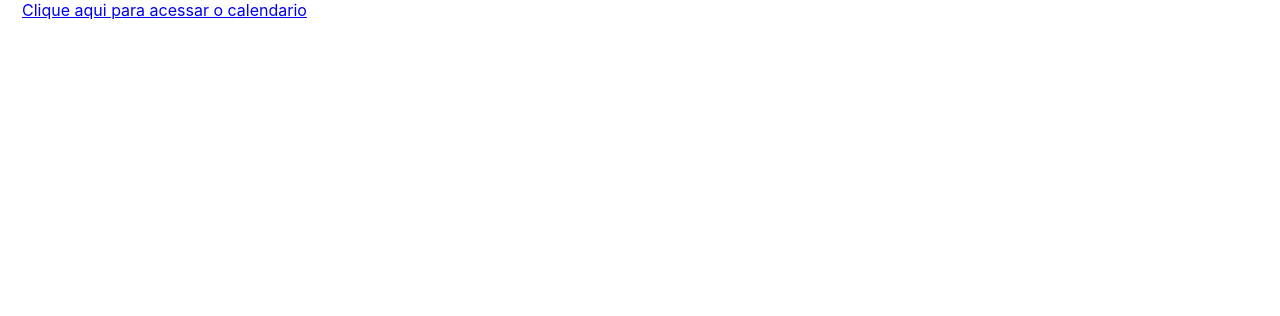
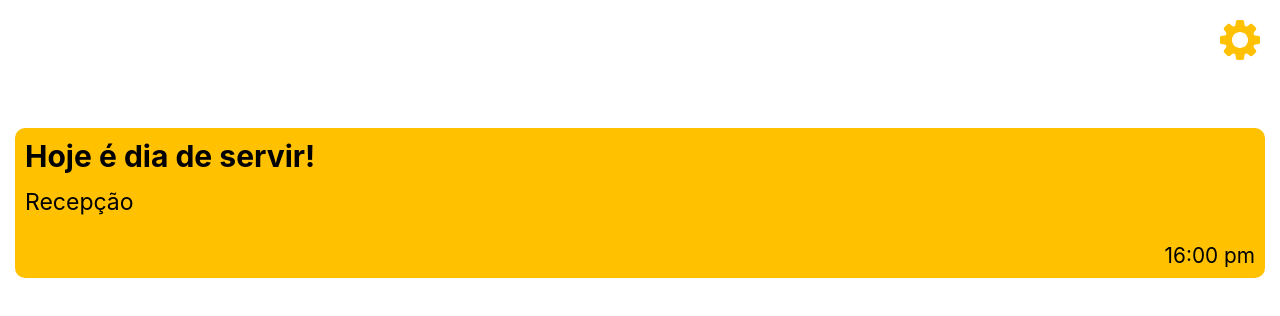
Before and after one commit to gustavobraga1001/operarios-react, a React (Vite) app: page / in a window 1280 px wide. Shown: the top 316 px of the page. Built offline with nearby package versions, Linux system fonts and the light colour scheme.

Commit message:
update tela home

```diff
--- a/package.json
+++ b/package.json
@@ -15,6 +15,7 @@
     "react-calendar": "^5.0.0",
     "react-dom": "^18.3.1",
     "react-router-dom": "^6.24.0",
+    "styled-components": "^6.1.11",
     "vite-plugin-pwa": "^0.20.0"
   },
   "devDependencies": {
--- a/src/components/Header/Header.css
+++ b/src/components/Header/Header.css
@@ -9,7 +9,7 @@
 .img-user {
   width: 100px;
   height: 100px;
-  background-color: #FFC100;
+  background-color: #ffc100;
   border-radius: 50%;
   display: flex;
   color: black;
@@ -21,11 +21,14 @@
   /* padding: 5px; */
 }
 
+.img-user p {
+  margin: 0;
+}
+
 .name-user {
   color: white;
   font-weight: bold;
 }
-
 
 .back {
   display: flex;
--- /dev/null
+++ b/src/components/Saudacao/Saudacao.css
@@ -0,0 +1,44 @@
+/* src/Card.css */
+.card-container {
+  display: grid;
+  grid-template-columns: 80% auto;
+  gap: 10px;
+  background: #ffc100;
+  color: black;
+  padding: 10px;
+  border-radius: 10px;
+  height: 130px;
+  position: relative;
+  margin: 20px 0;
+}
+
+.profile-image {
+  width: 40px;
+  height: 40px;
+  border-radius: 50%;
+}
+
+.content-container {
+  display: flex;
+  flex-direction: column;
+  gap: 10px;
+}
+
+.message {
+  font-weight: bold;
+  font-size: 30px;
+  margin: 0;
+}
+
+.setor {
+  font-size: 23px;
+  margin-top: 4px;
+}
+
+.timestamp {
+  font-size: 1.3em;
+  color: black;
+  position: absolute;
+  right: 10px;
+  bottom: 10px;
+}
--- /dev/null
+++ b/src/components/Saudacao/Saudacao.jsx
@@ -0,0 +1,14 @@
+// src/Card.jsx
+import "./Saudacao.css"; // Importa os estilos CSS
+
+const Saudacao = ({ message, setor, horario }) => (
+  <div className="card-container">
+    <div className="content-container">
+      <p className="message">{message}</p>
+      <span className="setor">{setor}</span>
+    </div>
+    <span className="timestamp">{horario}</span>
+  </div>
+);
+
+export default Saudacao;
--- a/src/index.css
+++ b/src/index.css
@@ -3,6 +3,7 @@
   color-scheme: light dark;
   color: rgba(255, 255, 255, 0.87);
 }
+
 
 body {
   width: 100vw;
--- /dev/null
+++ b/src/pages/Home/Home.css
@@ -0,0 +1,24 @@
+.container-home {
+  margin: 20px 15px;
+  max-width: 100vw;
+  box-sizing: border-box;
+}
+
+.container-home h1 {
+  margin: 0;
+  padding: 0;
+  font-size: 28px;
+}
+
+.container-home header {
+    display: flex;
+    justify-content: center;
+    margin-bottom: 20px;
+}
+
+.container-home img {
+    position: fixed;
+    width: 40px;
+    right: 0;
+    margin-right: 20px;
+}
--- a/src/pages/Home/Home.jsx
+++ b/src/pages/Home/Home.jsx
@@ -1,11 +1,23 @@
 import { Link } from "react-router-dom";
+import "./Home.css";
+import Saudacao from "../../components/Saudacao/Saudacao";
+import ImgConfig from "../../assets/icons/btn-config.svg"
 
 const Home = () => {
   return (
-    <div>
-      <li>
-        <Link to="/calendar">Clique aqui para acessar o calendario</Link>
-      </li>
+    <div className="container-home">
+      <header>
+          <h1>Operários</h1>
+          <img src={ImgConfig} alt="Icone de configuração" />
+      </header>
+      <main className="main-home">
+      <h1>Sejá bem vindo Braga!</h1>
+        <Saudacao
+          message="Hoje é dia de servir!"
+          setor="Recepção"
+          horario="16:00 pm"
+        />
+      </main>
     </div>
   );
 };
```
Also changed, not shown: src/components/Footer/Footer.css (added, +15 -0 lines), src/components/Footer/Footer.jsx (added, +13 -0 lines), src/assets/icons/btn-config.svg (added), 1 other file (tests, documents, lock files or other folders).
